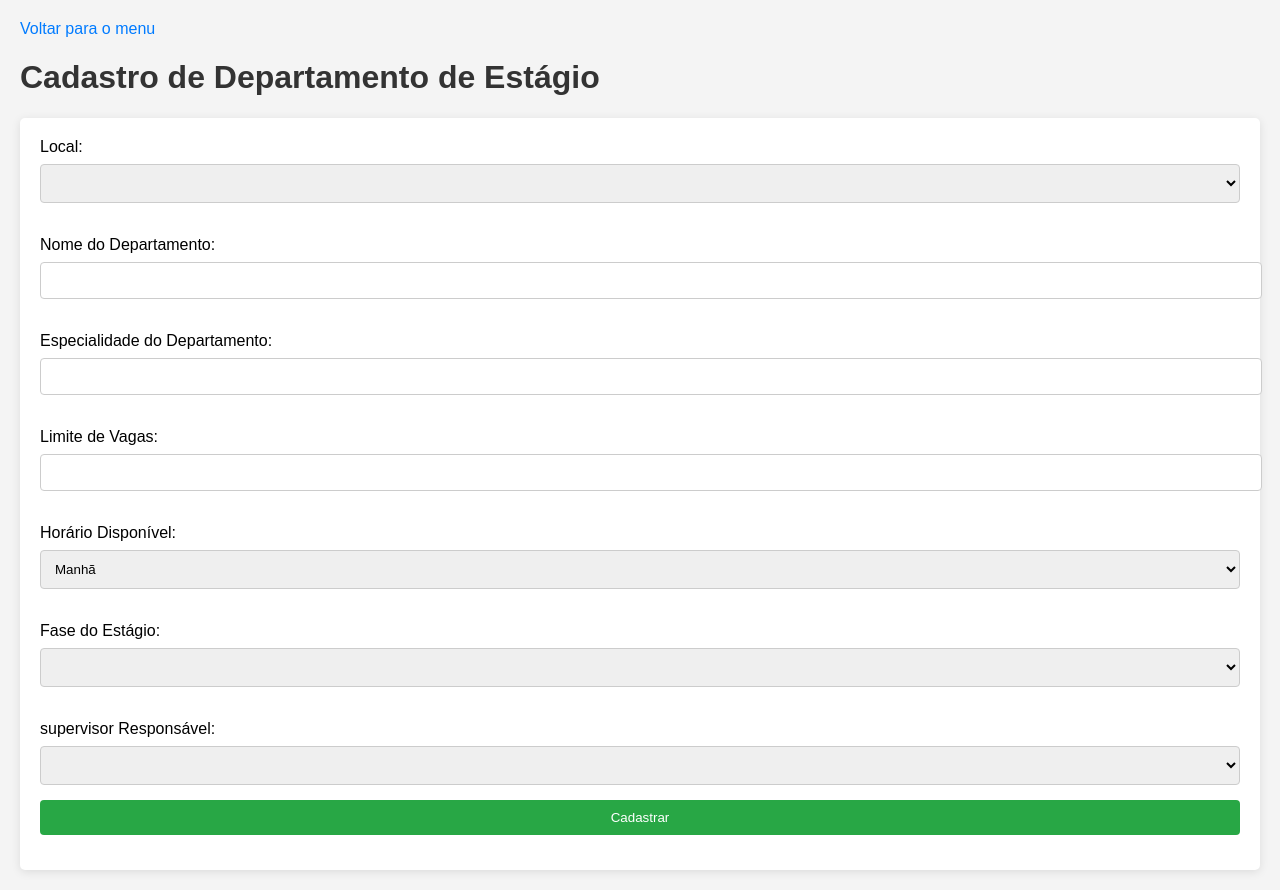
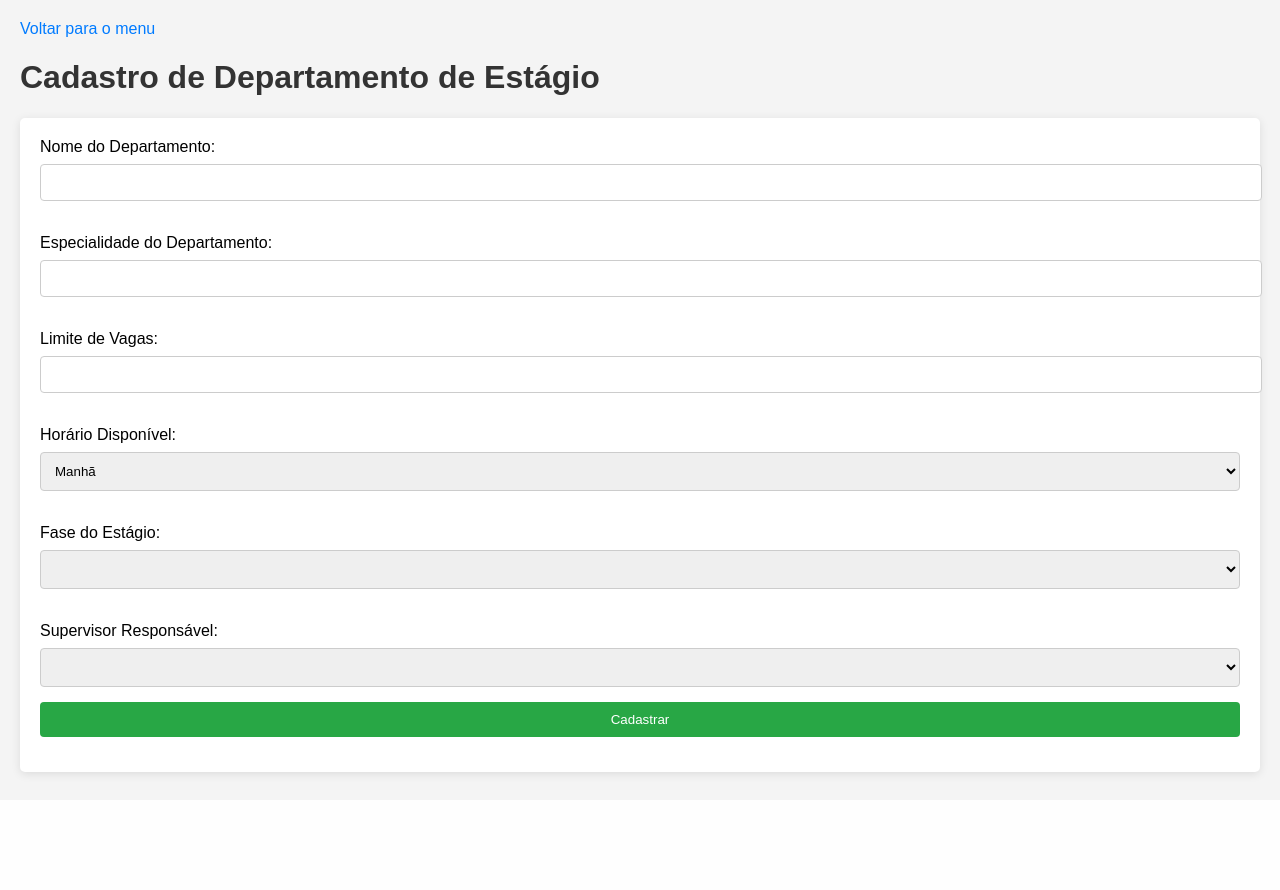
Before and after one commit to BrunoArantesr445/estagio_teste, a PHP site: page /cadastro_departamento_estagio.php in a window 1280 px wide. After the commit the page ends 780 px from the top, so only its background shows below. Run offline with PHP 8.4, Linux system fonts and the light colour scheme; the visitor is signed in with stand-in values (Sample User, id 1); data comes from the database, SQL or seed files in the repository; data that the repository does not hold is empty.

Commit message:
correçoes feitas

```diff
--- a/LocalDepartamento.php
+++ b/LocalDepartamento.php
@@ -10,6 +10,7 @@ class LocalDepartamento {
     public $especialidade;
     public $horario_disponivel;
     public $fase_estagio;
+    public $supervisor_id;
 
     public function __construct($db) {
         $this->conn = $db;
--- a/cadastro_aluno.php
+++ b/cadastro_aluno.php
@@ -36,9 +36,6 @@ $fases = $fase->read();
             <option value="Manhã">Manhã</option>
             <option value="Tarde">Tarde</option>
             <option value="Noite">Noite</option>
-            <option value="Manhã e Tarde">Manhã e Tarde</option>
-            <option value="Manhã e Noite">Manhã e Noite</option>
-            <option value="Tarde e Noite">Tarde e Noite</option>
         </select><br><br>
 
         <label for="fase_estagio">Fase do Estágio:</label>
--- a/cadastro_departamento_estagio.php
+++ b/cadastro_departamento_estagio.php
@@ -24,20 +24,7 @@ if (!isset($_SESSION['usuario'])) {
     <h1>Cadastro de Departamento de Estágio</h1>
     <form action="processa_cadastro_departamento_estagio.php" method="post">
 
-        <label for="nome">Local:</label>
-        <select id="local" name="local" required>
-        <option value=""></option>
-      <?php
-      include_once 'Local.php';
 
-
-      $local = new Local($db);
-      $stmt = $local->read();
-      while ($row = $stmt->fetch(PDO::FETCH_ASSOC)) {
-          echo "<option value='" . $row['id'] . "'>" . $row['instituicao'] .  "</option>";
-      }
-      ?>
-        </select><br><br>
 
         <label for="departamento">Nome do Departamento:</label>
         <input type="text" id="departamento" name="departamento" required><br><br>
@@ -64,7 +51,7 @@ if (!isset($_SESSION['usuario'])) {
             <option value="UC10">UC10</option>
             <option value="UC17">UC17</option>
         </select><br><br>
-        <label for="supervisor_id">supervisor Responsável:</label>
+        <label for="supervisor_id">Supervisor Responsável:</label>
         <select id="supervisor_id" name="supervisor_id" required>
         <option value=""></option>
             <?php
```
